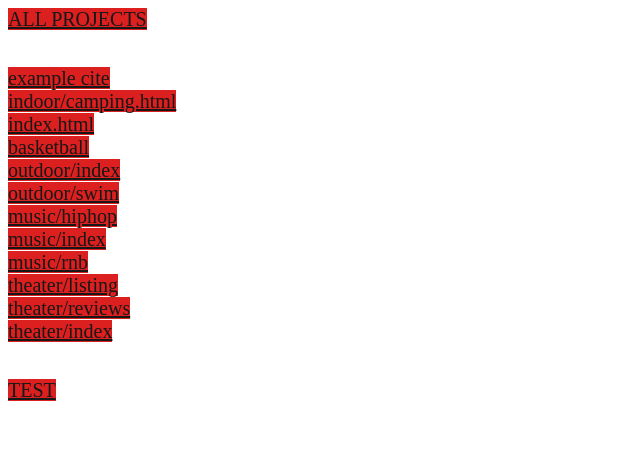
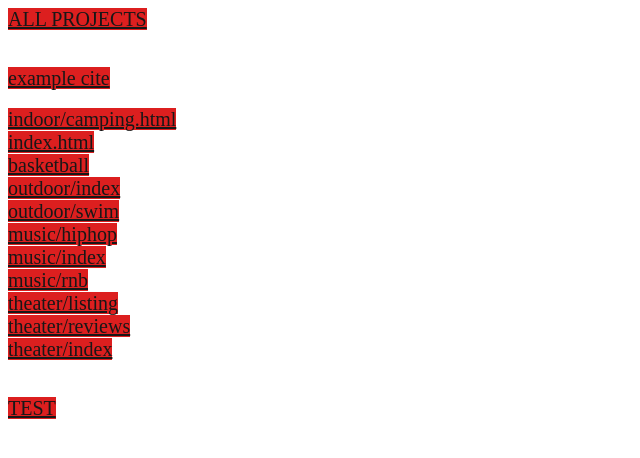
Before and after one commit to sarimsaleem/ASSIGNMENT, a plain HTML site: page index.html in a window 1280 px wide. Shown: the whole page, without its empty margins (0-640 px from the left). Drawn offline with Linux system fonts and the light colour scheme.

Commit message:
Update index.html

```diff
--- a/index.html
+++ b/index.html
@@ -19,7 +19,7 @@
 <body>
     <a href="all projects/">ALL PROJECTS</a><br>
     <br><br>
-    <a href="example-cite/">example cite</a><br>
+    <a href="example-cite/">example cite</a><br><br>
     <a href="example-cite/css/activities/indoor/camping.html">indoor/camping.html</a><br>
     <a href="example-cite/css/activities/indoor/index.html">index.html</a><br>
     <a href="example-cite/css/activities/outdoor/basketball.html">basketball</a><br>
```
